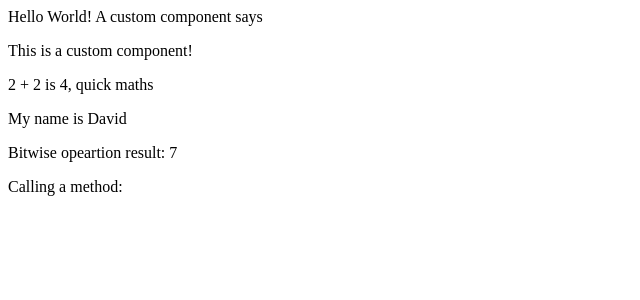
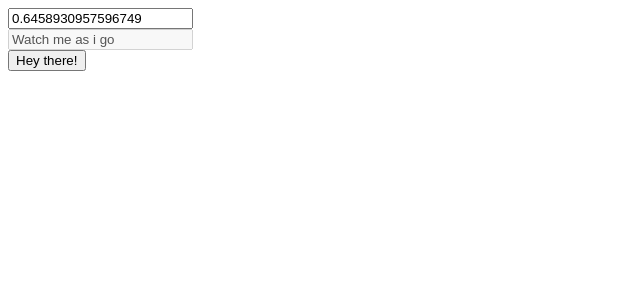
Before and after one commit to Zamzoki/Angular, an Angular app in the folder intro2angular/: page / in a window 1280 px wide. Shown: the top 300 px of the page, without its empty margins (0-640 px from the left). Built offline with nearby package versions, Linux system fonts and the light colour scheme.

Commit message:
data binding
source to target data binding
target to source data binding

```diff
--- a/intro2angular/src/app/app.component.html
+++ b/intro2angular/src/app/app.component.html
@@ -1 +1,13 @@
-Hello World! A custom component says  <app-hello></app-hello>
+<!-- Binding myVariable to value attribute aka Source to Target -->
+<div>
+    <input type="text" [value]="myVariable" />
+</div>
+
+<div>
+    <input type="text" value="Watch me as i go" [disabled]="myDisabledValue" />
+</div>
+
+<!-- Binding the click attribute to my function aka Target to Source -->
+<div>
+    <button (click)="callMyFunction()">Hey there!</button>
+</div>
--- a/intro2angular/src/app/app.component.ts
+++ b/intro2angular/src/app/app.component.ts
@@ -8,4 +8,20 @@ import { HelloComponent } from './hello/hello.component';
 })
 export class AppComponent {
   title = 'intro2angular';
+  myVariable = Math.random().toString();
+  myDisabledValue = false;
+
+  constructor() {
+    this.myDisabledValue = false;
+
+    setInterval(() => {
+      this.myVariable = Math.random().toString()
+      this.myDisabledValue = Math.random() > 0.5
+    }, 1000);
+  }
+
+  callMyFunction() {
+    console.log("Button clicked!");
+    this.myVariable = "1";
+  }
 };
```
